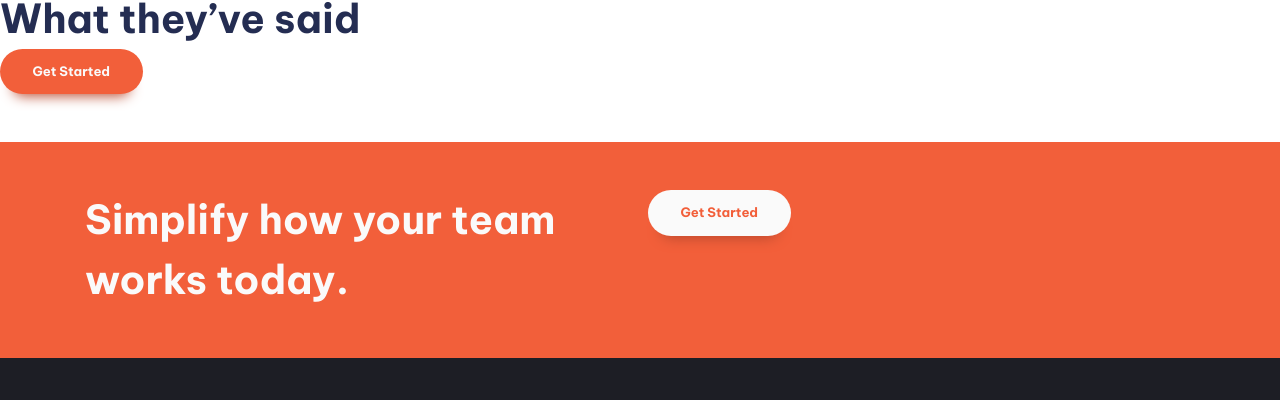
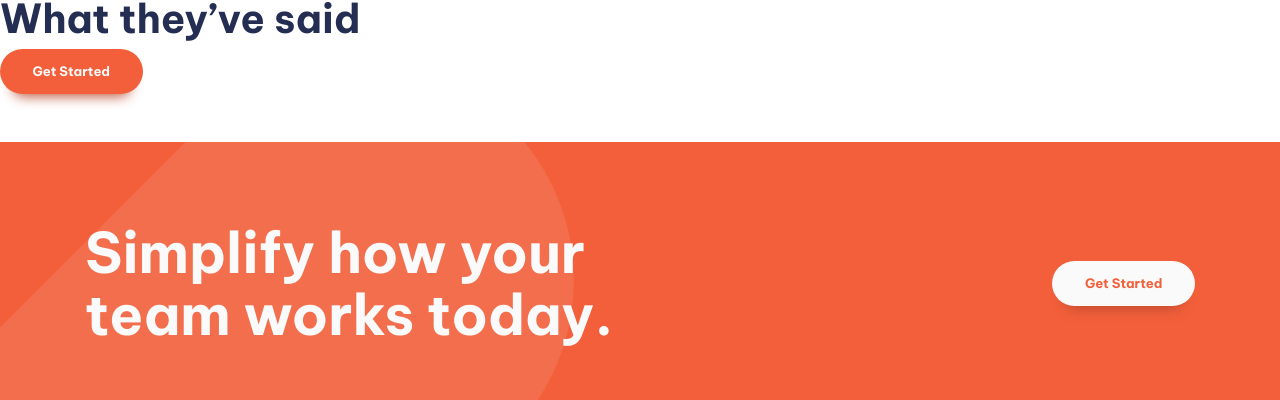
Before and after one commit to nenadtesic/Responsive-website---Manage-Landing-Page, a website built with Vite: page index.html in a window 1280 px wide. Shown: the part 1445-1845 px from the top of the page. Built offline with nearby package versions, Linux system fonts and the light colour scheme.

Commit message:
cta call to action

```diff
--- a/index.html
+++ b/index.html
@@ -100,13 +100,13 @@
       <button class="button">Get Started</button>
     </section>
 
-    <section class="cta | padding-block-700 bg-accent-400 text-neutral-100">
+    <section class="cta | padding-block-900 bg-accent-400 text-neutral-100">
       <div class="container">
-        <div class="even-columns">
+        <div class="even-columns vertical-align-center">
           <div>
-            <p class="fs-secondary-heading fw-bold">Simplify how your team works today.</p>
+            <p class="fs-primary-heading fw-bold">Simplify how your team works today.</p>
           </div>
-          <div>
+          <div class="justify-self-end-md">
             <button class="button" data-tipe="inverted">Get Started</button>
           </div>
         </div>
--- a/style.css
+++ b/style.css
@@ -269,6 +269,44 @@ p[data-width="wide"] {
   position: fixed;
 }
 
+/* cta - call to action */
+
+.cta {
+  position: relative;
+  isolation: isolate;
+  text-align: center;
+}
+
+@media (min-width: 50em) {
+  .cta {
+    text-align: left;
+  }
+}
+
+.cta::before {
+  content: "";
+  position: absolute;
+  z-index: -1;
+  inset: 0;
+  background-image: url('images/bg-tablet-pattern.svg'),
+    url(images/bg-tablet-pattern.svg);
+  background-position: -15rem -5rem, 80rem -42rem;
+  background-repeat: no-repeat;
+  opacity: .1;
+}
+
+/* .cta {
+  background-image: url("images/bg-simplify-section-desktop.svg");
+  background-repeat: no-repeat;
+  background-position: bottom;
+}
+
+@media (max-width: 50em) {
+  .cta {
+    background-image: url("images/bg-simplify-section-mobile.svg");
+    background-position: left;
+  }
+} */
 
 /* Utility classes */
 
@@ -293,10 +331,6 @@ p[data-width="wide"] {
   margin-inline: auto;
 }
 
-:where(.flow :not(:first-child)){
-  margin-top: var(--flow-spacer, 3em)
-}
-
 .even-columns {
   display: grid;
   gap: 1rem;
@@ -307,6 +341,25 @@ p[data-width="wide"] {
     grid-auto-flow: column;
     grid-auto-columns: 1fr;
   }
+}
+
+.vertical-align-center {
+  align-items: center;
+}
+
+.justify-self-end {
+  justify-self: end;
+}
+
+
+@media (min-width: 50em) {
+  .justify-self-end-md {
+    justify-self: end;
+  }
+}
+
+:where(.flow :not(:first-child)){
+  margin-top: var(--flow-spacer, 3em)
 }
 
 .text-primary-400 {
```
